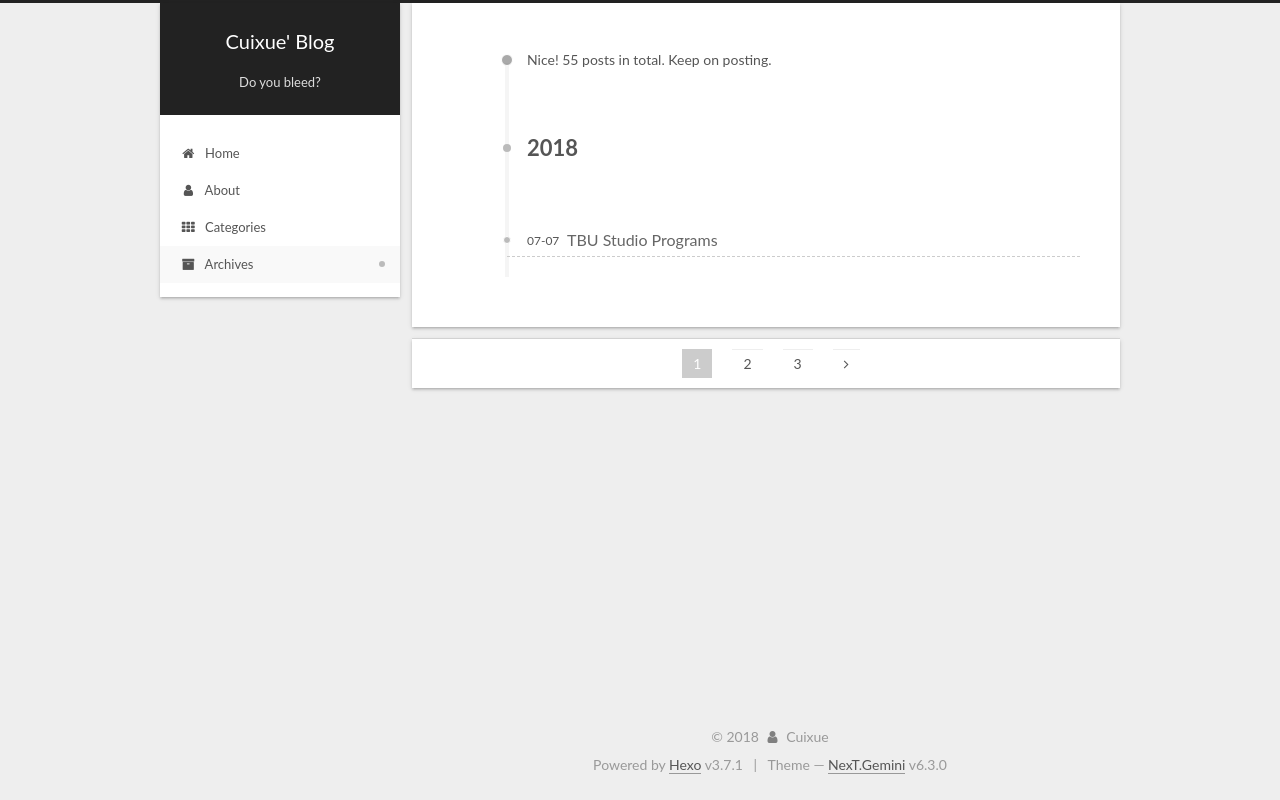
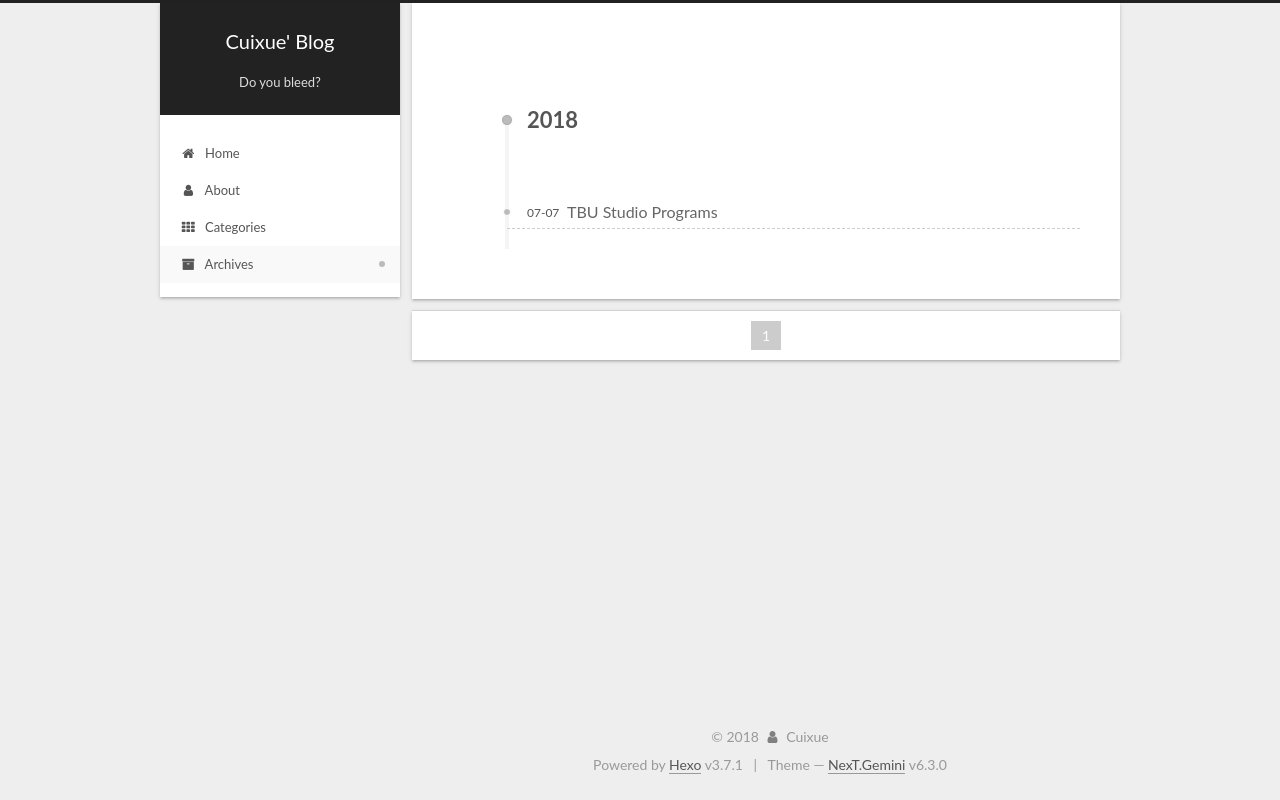
Before and after one commit to cuixue/cuixue.github.io, a plain HTML site: page archives/index.html in a window 1280 px wide. Drawn offline with Linux system fonts and the light colour scheme.

Commit message:
Update index.html

```diff
--- a/archives/index.html
+++ b/archives/index.html
@@ -307,23 +307,6 @@
       <span class="archive-move-on"></span>
 
 
-      <span class="archive-page-counter">
-
-
-
-
-        Nice! 55 posts in total. Keep on posting.
-      </span>
-
-
-
-
-
-
-
-
-
-
           <div class="collection-title">
             <h1 class="archive-year" id="archive-year-2018">2018</h1>
           </div>
@@ -364,7 +347,7 @@
 
 
   <nav class="pagination">
-    <span class="page-number current">1</span><a class="page-number" href="/archives/page/2/">2</a><a class="page-number" href="/archives/page/3/">3</a><a class="extend next" rel="next" href="/archives/page/2/"><i class="fa fa-angle-right" aria-label="Next page"></i></a>
+    <span class="page-number current">1</span>
   </nav>
 
 
```
